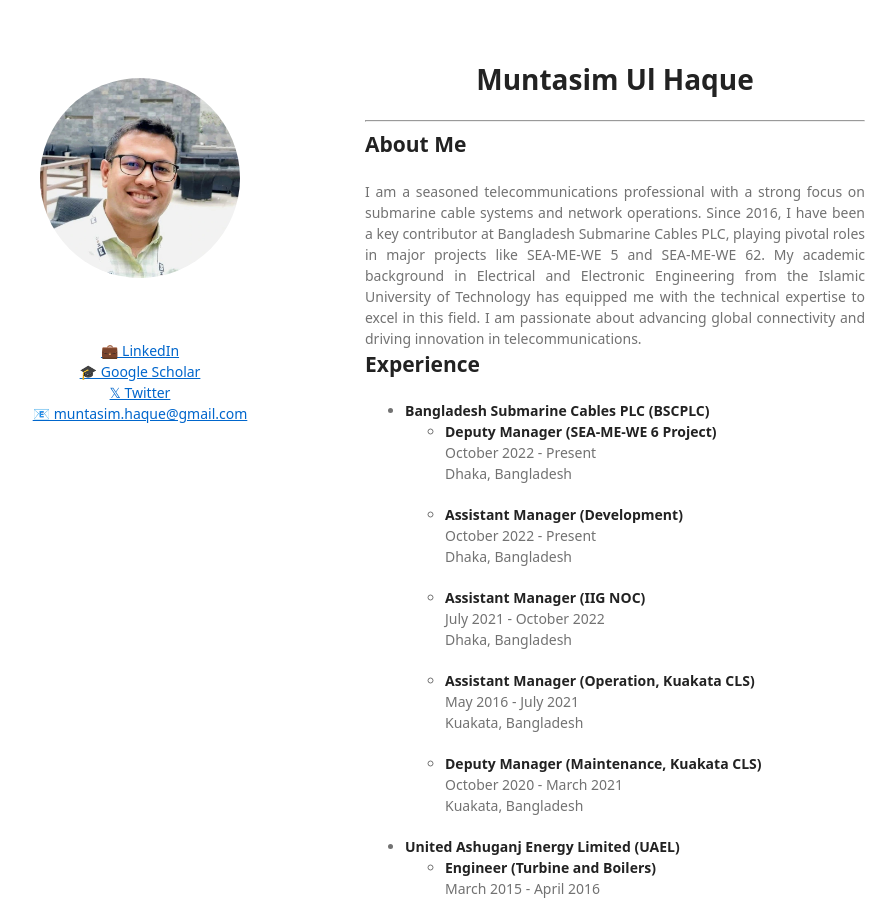
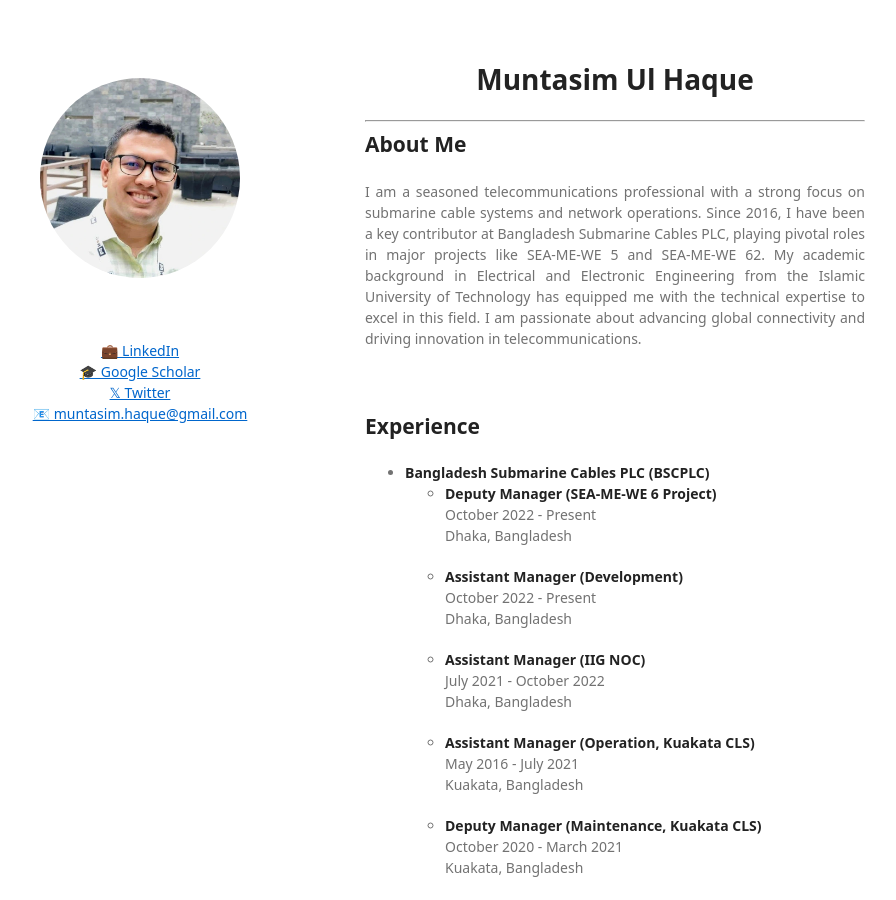
Before and after one commit to muntasimulhaque/muntasimulhaque.github.io, a Jekyll site: the page built from index.md, in a window 1280 px wide and 900 px high. Shown: the whole window, without its empty margins (205-1101 px from the left). Built offline with Jekyll 4.4.1, drawn with Linux system fonts in a browser that asks for light colours; our own code applies the rules of GitHub Pages for plain Markdown files.

Commit message:
Update index.md

```diff
--- a/index.md
+++ b/index.md
@@ -3,8 +3,9 @@
 ---
 
 ## About Me
-<div class="about-me">I am a seasoned telecommunications professional with a strong focus on submarine cable systems and network operations. Since 2016, I have been a key contributor at Bangladesh Submarine Cables PLC, playing pivotal roles in major projects like SEA-ME-WE 5 and SEA-ME-WE 62. My academic background in Electrical and Electronic Engineering from the Islamic University of Technology has equipped me with the technical expertise to excel in this field. I am passionate about advancing global connectivity and driving innovation in telecommunications.</div>
-
+<div class="about-me">
+I am a seasoned telecommunications professional with a strong focus on submarine cable systems and network operations. Since 2016, I have been a key contributor at Bangladesh Submarine Cables PLC, playing pivotal roles in major projects like SEA-ME-WE 5 and SEA-ME-WE 62. My academic background in Electrical and Electronic Engineering from the Islamic University of Technology has equipped me with the technical expertise to excel in this field. I am passionate about advancing global connectivity and driving innovation in telecommunications.
+</div><br><br>
 
 ## Experience
 
```
